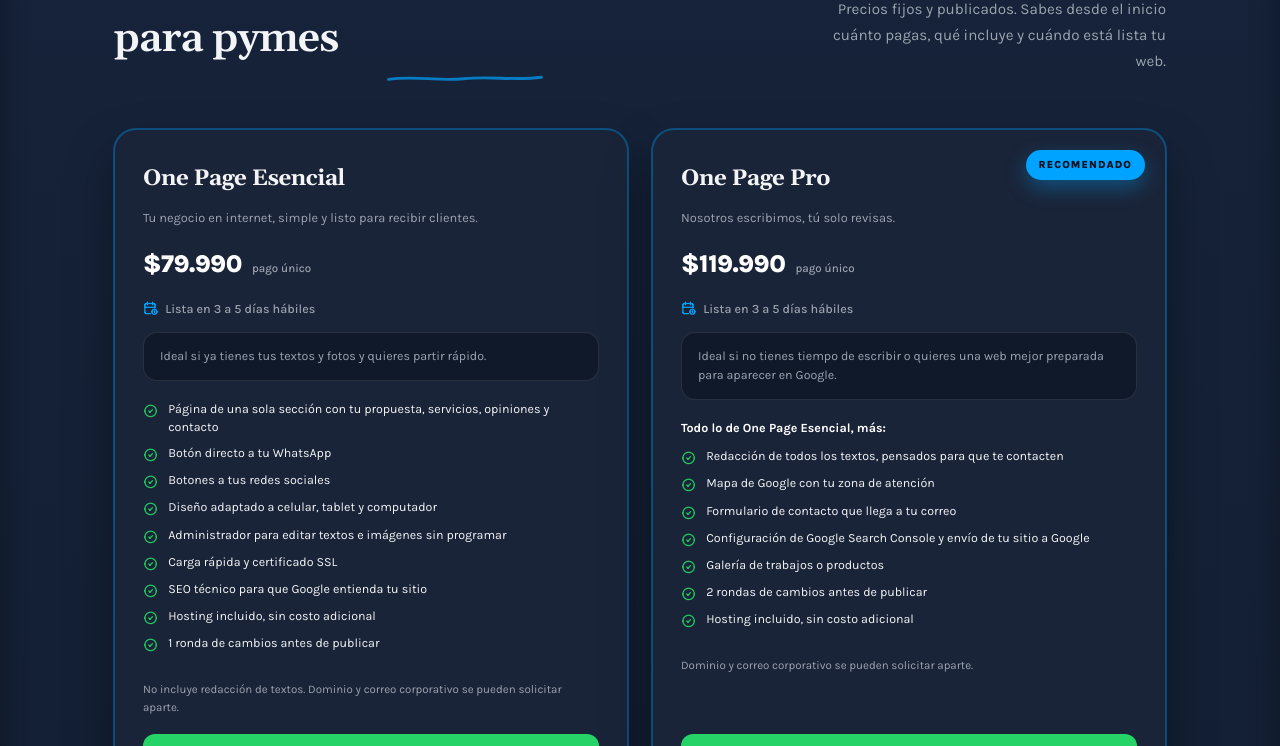
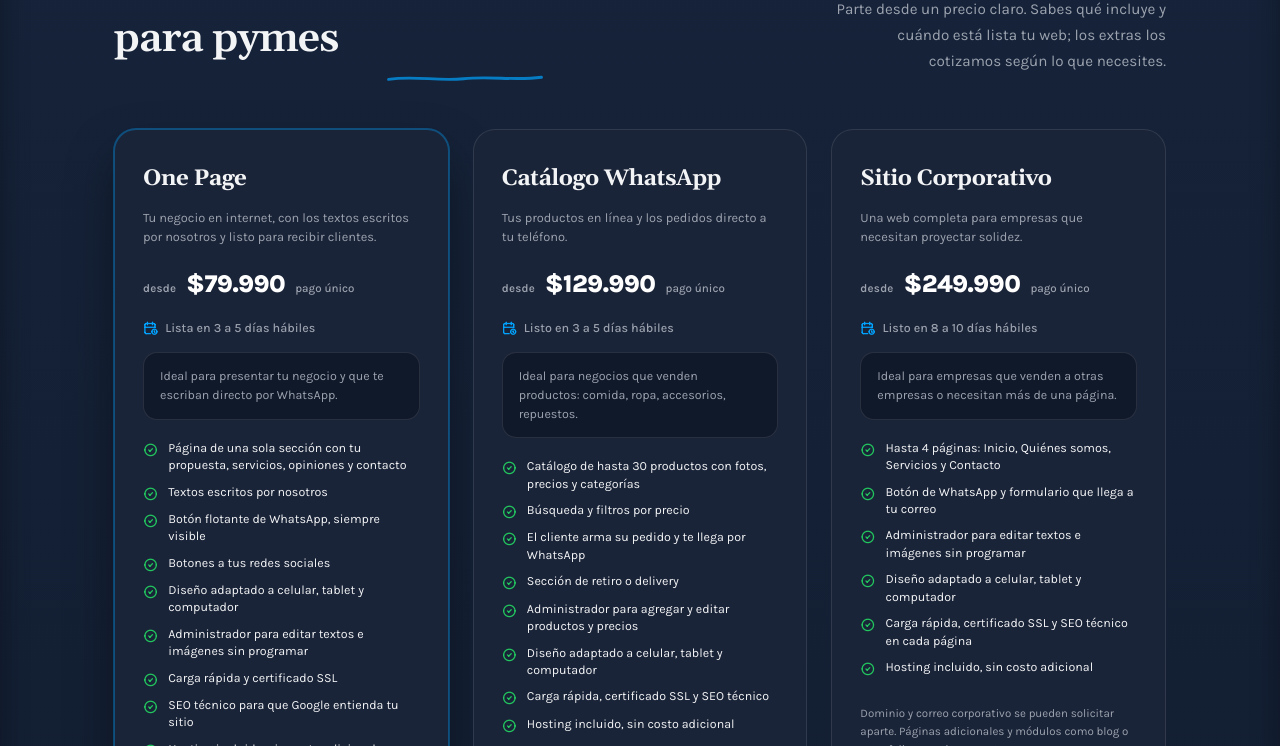
Before and after one commit to mrdoex1/tupymeconectada, an Astro site: page / in a window 1280 px wide. Shown: the part 1742-2488 px from the top of the page. Built offline with nearby package versions, Linux system fonts and the light colour scheme; Astro itself is replaced by a stand-in of ours.

Commit message:
One Page desde $79.990: plan único con extras cotizables y grilla de 3 columnas
Co-Authored-By: Claude Sonnet 5.5 <noreply@anthropic.com>
Claude-Session: https://claude.ai/code/session_012nKRde8RSdWAex8kiQoVku

```diff
--- a/src/components/propuesta/Hero.astro
+++ b/src/components/propuesta/Hero.astro
@@ -6,8 +6,7 @@ const plan = (id: string) => planes.find((p) => p.id === id)!;
 
 // Atajos del hero hacia cada plan: precio y plazo salen de planes.ts.
 const OPCIONES = [
-  // One Page tiene dos versiones (Esencial y Pro): se muestra como "One Page desde".
-  { titulo: 'Presentar mi negocio', icono: 'ti ti-building-store', plan: plan('one-page-esencial'), nombre: 'One Page', desde: true },
+  { titulo: 'Presentar mi negocio', icono: 'ti ti-building-store', plan: plan('one-page') },
   { titulo: 'Vender mis productos', icono: 'ti ti-shopping-cart', plan: plan('catalogo-whatsapp') },
   { titulo: 'Una web para mi empresa', icono: 'ti ti-building', plan: plan('sitio-corporativo') },
 ];
--- a/src/components/propuesta/Servicios.astro
+++ b/src/components/propuesta/Servicios.astro
@@ -8,8 +8,7 @@ import { planes, buenoSaber, proyectosAMedida } from '../../data/planes';
     <div class="pp-head pp-reveal">
       <h2>Planes y precios de páginas web para pymes</h2>
       <p>
-        Precios fijos y publicados. Sabes desde el inicio cuánto pagas, qué
-        incluye y cuándo está lista tu web.
+        Parte desde un precio claro. Sabes qué incluye y cuándo está lista tu web; los extras los cotizamos según lo que necesites.
       </p>
     </div>
 
@@ -52,6 +51,9 @@ import { planes, buenoSaber, proyectosAMedida } from '../../data/planes';
                 <li><i class="ti ti-circle-check" aria-hidden="true"></i><span>{item}</span></li>
               ))}
             </ul>
+            {plan.extras && (
+              <p class="pricing-exclude"><b>Puedes sumar, con cotización aparte:</b> {plan.extras.join(', ')}.</p>
+            )}
             <p class="pricing-exclude">{plan.noIncluye}</p>
             <div class="pricing-actions">
               <a class="pricing-cta" href={site.whatsapp[plan.whatsappKey]} target="_blank" rel="noopener noreferrer">
--- a/src/components/propuesta/SobreMi.astro
+++ b/src/components/propuesta/SobreMi.astro
@@ -31,7 +31,7 @@
         <div class="pp-about-fact">
           <i class="ti ti-tag" aria-hidden="true"></i>
           <b>Precios claros</b>
-          <small>Sabes desde el inicio cuánto pagas y qué incluye.</small>
+          <small>Parte desde un precio claro y te cotizamos solo lo que necesitas.</small>
         </div>
         <div class="pp-about-fact">
           <i class="ti ti-brand-whatsapp" aria-hidden="true"></i>
--- a/src/data/faq.ts
+++ b/src/data/faq.ts
@@ -21,8 +21,8 @@ export const faqGroups: FaqGroup[] = [
         a: 'Es un sitio web de una sola página donde tus clientes encuentran todo lo importante con solo bajar: qué ofreces, por qué elegirte, opiniones y cómo contactarte. Está pensada para que te escriban directo por WhatsApp.',
       },
       {
-        q: '¿Qué diferencia hay entre One Page Esencial y One Page Pro?',
-        a: 'En la Esencial tú entregas los textos y las fotos. En la Pro nosotros redactamos todos los textos y además sumamos mapa de Google, formulario de contacto, galería, configuración de Google Search Console y 2 rondas de cambios.',
+        q: '¿Qué incluye la One Page y qué puedo sumar?',
+        a: 'La One Page parte desde $79.990 e incluye los textos escritos por nosotros, botón flotante de WhatsApp, botones a tus redes, diseño adaptado a todos los dispositivos, administrador para editar, certificado SSL, SEO técnico, hosting sin costo adicional y 1 ronda de cambios. Si necesitas más, podemos sumar extras como mapa, formulario de contacto (los mensajes te llegan directo a tu correo), galería o preguntas frecuentes. Esos extras se cotizan aparte, según lo que necesites.',
       },
       {
         q: '¿Puedo editar mi web por mi cuenta después?',
@@ -94,7 +94,7 @@ export const faqGroups: FaqGroup[] = [
     faqs: [
       {
         q: '¿Cuánto demora la entrega?',
-        a: 'One Page y Catálogo WhatsApp: 3 a 5 días hábiles. Sitio Corporativo: 8 a 10 días hábiles. El plazo corre desde que recibimos tus textos, imágenes y accesos, y se realiza el primer pago.',
+        a: 'One Page (versión base) y Catálogo WhatsApp: 3 a 5 días hábiles; si sumas extras, te confirmamos el plazo en la cotización. Sitio Corporativo: 8 a 10 días hábiles. El plazo corre desde que recibimos tus textos, imágenes y accesos, y se realiza el primer pago.',
       },
       {
         q: '¿Cómo se paga?',
@@ -110,7 +110,7 @@ export const faqGroups: FaqGroup[] = [
       },
       {
         q: '¿Por qué el hosting no tiene costo?',
-        a: 'Porque tu web es un sitio liviano, sin base de datos ni aplicaciones complejas. Ese tipo de sitio tiene alojamiento gratuito en plataformas modernas. Hoy no tiene cobro para ti. La cuenta queda a tu nombre, y si el proveedor cambiara sus condiciones, la web se puede mover a otro hosting sin rehacerla.',
+        a: 'Porque tu web es un sitio liviano, sin base de datos ni aplicaciones complejas. Plataformas modernas alojan ese tipo de sitio sin costo, por eso hoy no tiene cobro adicional para ti. La cuenta queda a tu nombre, y si el proveedor cambiara sus condiciones, la web se puede mover a otro hosting sin rehacerla.',
       },
       {
         q: '¿Incluye correo corporativo?',
--- a/src/data/planes.ts
+++ b/src/data/planes.ts
@@ -14,6 +14,7 @@ export interface Plan {
   feature?: boolean;
   ancho?: boolean;
   incluye: string[];
+  extras?: string[];
   incluyeLead?: string;
   noIncluye: string;
   boton: string;
@@ -23,17 +24,19 @@ export interface Plan {
 
 export const planes: Plan[] = [
   {
-    id: 'one-page-esencial',
-    nombre: 'One Page Esencial',
-    bajada: 'Tu negocio en internet, simple y listo para recibir clientes.',
+    id: 'one-page',
+    nombre: 'One Page',
+    bajada: 'Tu negocio en internet, con los textos escritos por nosotros y listo para recibir clientes.',
     precio: '79.990',
+    desde: true,
     precioNota: 'pago único',
     plazo: 'Lista en 3 a 5 días hábiles',
-    paraQuien: 'Ideal si ya tienes tus textos y fotos y quieres partir rápido.',
+    paraQuien: 'Ideal para presentar tu negocio y que te escriban directo por WhatsApp.',
     feature: true,
     incluye: [
       'Página de una sola sección con tu propuesta, servicios, opiniones y contacto',
-      'Botón directo a tu WhatsApp',
+      'Textos escritos por nosotros',
+      'Botón flotante de WhatsApp, siempre visible',
       'Botones a tus redes sociales',
       'Diseño adaptado a celular, tablet y computador',
       'Administrador para editar textos e imágenes sin programar',
@@ -42,36 +45,11 @@ export const planes: Plan[] = [
       'Hosting incluido, sin costo adicional',
       '1 ronda de cambios antes de publicar',
     ],
-    noIncluye: 'No incluye redacción de textos. Dominio y correo corporativo se pueden solicitar aparte.',
-    boton: 'Quiero la One Page Esencial',
-    whatsappKey: 'onePageEsencial',
+    extras: ['mapa', 'formulario de contacto (los mensajes te llegan directo a tu correo)', 'galería', 'preguntas frecuentes'],
+    noIncluye: 'Dominio y correo corporativo se pueden solicitar aparte.',
+    boton: 'Cotizar mi One Page',
+    whatsappKey: 'onePage',
     esPrecio: '79990',
-  },
-  {
-    id: 'one-page-pro',
-    nombre: 'One Page Pro',
-    bajada: 'Nosotros escribimos, tú solo revisas.',
-    precio: '119.990',
-    precioNota: 'pago único',
-    plazo: 'Lista en 3 a 5 días hábiles',
-    paraQuien:
-      'Ideal si no tienes tiempo de escribir o quieres una web mejor preparada para aparecer en Google.',
-    destacado: true,
-    feature: true,
-    incluyeLead: 'Todo lo de One Page Esencial, más:',
-    incluye: [
-      'Redacción de todos los textos, pensados para que te contacten',
-      'Mapa de Google con tu zona de atención',
-      'Formulario de contacto que llega a tu correo',
-      'Configuración de Google Search Console y envío de tu sitio a Google',
-      'Galería de trabajos o productos',
-      '2 rondas de cambios antes de publicar',
-      'Hosting incluido, sin costo adicional',
-    ],
-    noIncluye: 'Dominio y correo corporativo se pueden solicitar aparte.',
-    boton: 'Quiero la One Page Pro',
-    whatsappKey: 'onePagePro',
-    esPrecio: '119990',
   },
   {
     id: 'catalogo-whatsapp',
@@ -155,7 +133,7 @@ export const buenoSaber = [
   {
     titulo: 'Hosting',
     texto:
-      'Tu web es un sitio liviano, sin base de datos ni aplicaciones complejas. Ese tipo de sitio tiene alojamiento gratuito en plataformas modernas, por eso no tiene cobro para ti. La cuenta queda a tu nombre, y si el proveedor cambiara sus condiciones, tu web se puede mover a otro hosting sin rehacerla. Si prefieres otro hosting, te ayudamos a publicarla ahí; ese costo lo pagas directamente al proveedor.',
+      'Tu web es un sitio liviano, sin base de datos ni aplicaciones complejas. Plataformas modernas alojan ese tipo de sitio sin costo, por eso no tiene cobro adicional para ti. La cuenta queda a tu nombre, y si el proveedor cambiara sus condiciones, tu web se puede mover a otro hosting sin rehacerla. Si prefieres otro hosting, te ayudamos a publicarla ahí; ese costo lo pagas directamente al proveedor.',
   },
   {
     titulo: 'Pago',
--- a/src/data/site.ts
+++ b/src/data/site.ts
@@ -10,8 +10,7 @@ const PHONE_LINK = '56973173721';
 
 const WHATSAPP_TEXT = {
   general: 'Hola%2C%20quiero%20cotizar%20una%20p%C3%A1gina%20web%20para%20mi%20negocio',
-  onePageEsencial: 'Hola%2C%20quiero%20cotizar%20la%20One%20Page%20Esencial%20%28%2479.990%29',
-  onePagePro: 'Hola%2C%20quiero%20cotizar%20la%20One%20Page%20Pro%20%28%24119.990%29',
+  onePage: 'Hola%2C%20quiero%20cotizar%20la%20One%20Page%20%28desde%20%2479.990%29',
   catalogo: 'Hola%2C%20quiero%20cotizar%20el%20Cat%C3%A1logo%20WhatsApp',
   corporativo: 'Hola%2C%20quiero%20cotizar%20un%20Sitio%20Corporativo',
   mantenimiento: 'Hola%2C%20quiero%20informaci%C3%B3n%20del%20plan%20de%20Mantenimiento',
--- a/src/layouts/PropuestaLayout.astro
+++ b/src/layouts/PropuestaLayout.astro
@@ -15,10 +15,8 @@ const {
 } = Astro.props;
 
 const SERVICE_DESCRIPTIONS: Record<string, string> = {
-  'one-page-esencial':
-    'Página web de una sola sección con botón a WhatsApp, lista en 3 a 5 días hábiles.',
-  'one-page-pro':
-    'One Page con redacción de textos, mapa, formulario, galería y configuración de Google Search Console.',
+  'one-page':
+    'Página web de una sola sección con textos escritos por nosotros, botón flotante de WhatsApp y hosting sin costo adicional, lista en 3 a 5 días hábiles. Extras como mapa, formulario o galería se cotizan aparte.',
   'catalogo-whatsapp':
     'Catálogo online de hasta 30 productos con pedidos directo a WhatsApp.',
   'sitio-corporativo':
--- a/src/styles/propuesta.css
+++ b/src/styles/propuesta.css
@@ -1974,12 +1974,12 @@ a {
 
       /* Cards de ancho relativo: 3 visibles en desktop, 2 en tablet, 1 en móvil.
          Cada card mide (100% - gaps)/N, así siempre se ven N completas y el resto queda fuera. */
-      /* Desktop: grilla de 2 columnas. Fila 1 = tarjetas destacadas (Esencial/Pro),
-         Fila 2 = Catálogo/Corporativo, Mantenimiento ocupa todo el ancho. */
+      /* Desktop: grilla de 3 columnas. Fila 1 = One Page, Catálogo y Sitio Corporativo,
+         Fila 2 = Mantenimiento a todo el ancho. */
       @media (min-width: 1025px) {
         .pricing-wrap {
           display: grid;
-          grid-template-columns: repeat(2, 1fr);
+          grid-template-columns: repeat(3, 1fr);
           gap: 24px;
           overflow: visible;
           padding: 10px 0 0;
```
